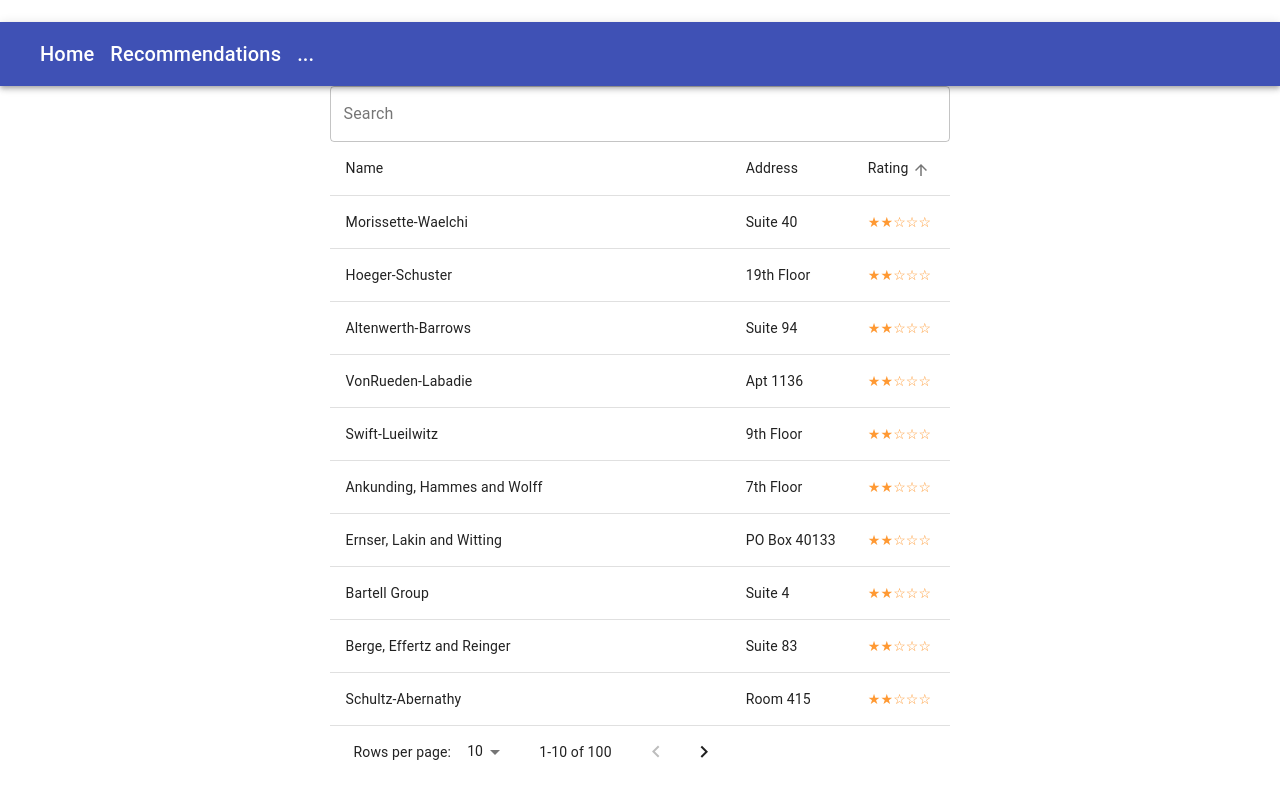
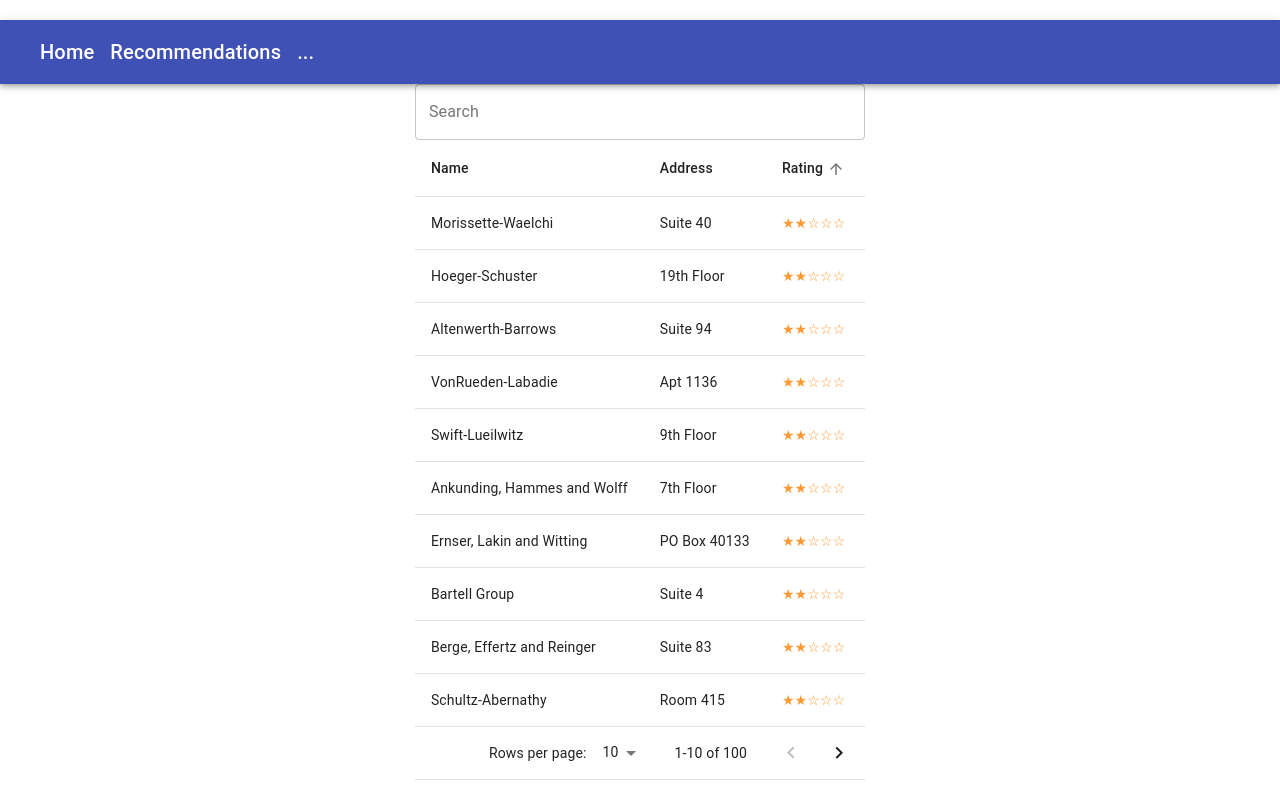
Before and after one commit to CS222-UIUC/course-project-team46, a React (Create React App) app in the folder client/: page / in a window 1280 px wide. Built offline with nearby package versions, Linux system fonts and the light colour scheme.

Commit message:
Refactor RestaurantList table structure to fix invalid DOM nesting warning

```diff
--- a/client/src/Components/RestaurantList/index.js
+++ b/client/src/Components/RestaurantList/index.js
@@ -1,5 +1,5 @@
 import { React, useState } from 'react';
-import { Table, TableBody, TableCell, TableContainer, TableRow, TablePagination } from '@material-ui/core';
+import { Table, TableHead , TableBody, TableFooter, TableCell, TableContainer, TableRow, TablePagination } from '@material-ui/core';
 import data from './restaurant-data.json';
 import StarRating from '../StarRating';
 import RestaurantListHeader from '../RestaurantListHeader'
@@ -66,23 +66,28 @@ function RestaurantList(props) {
         <div>
         <TableContainer>
             <Table>
+                <TableHead>
+                    <RestaurantListHeader order={order} orderBy={orderBy} onRequestSort={handleRequestSort} />
+                </TableHead>
+
                 <TableBody>
-                    <RestaurantListHeader order={order} orderBy={orderBy} onRequestSort={handleRequestSort} />
-
                     {stableSort(filteredData, getComparator(order, orderBy))
                     .slice(page * rowsPerPage, page * rowsPerPage + rowsPerPage)
                     .map((item) => renderRow(item))}
                 </TableBody>
 
+                <TableFooter>
+                    <TableRow>
                         <TablePagination
                             rowsPerPageOptions={[10, 25, 50]}
-                    component="div"
                             count={data.length}
                             rowsPerPage={rowsPerPage}
                             page={page}
                             onPageChange={(event, newPage) => setPage(newPage)}
                             onRowsPerPageChange={(event) => setRowsPerPage(event.target.value)}
                         />
+                    </TableRow>
+                </TableFooter>
             </Table>
         </TableContainer>
         </div>
```
Lines whose indentation alone changed are shown as unchanged.
